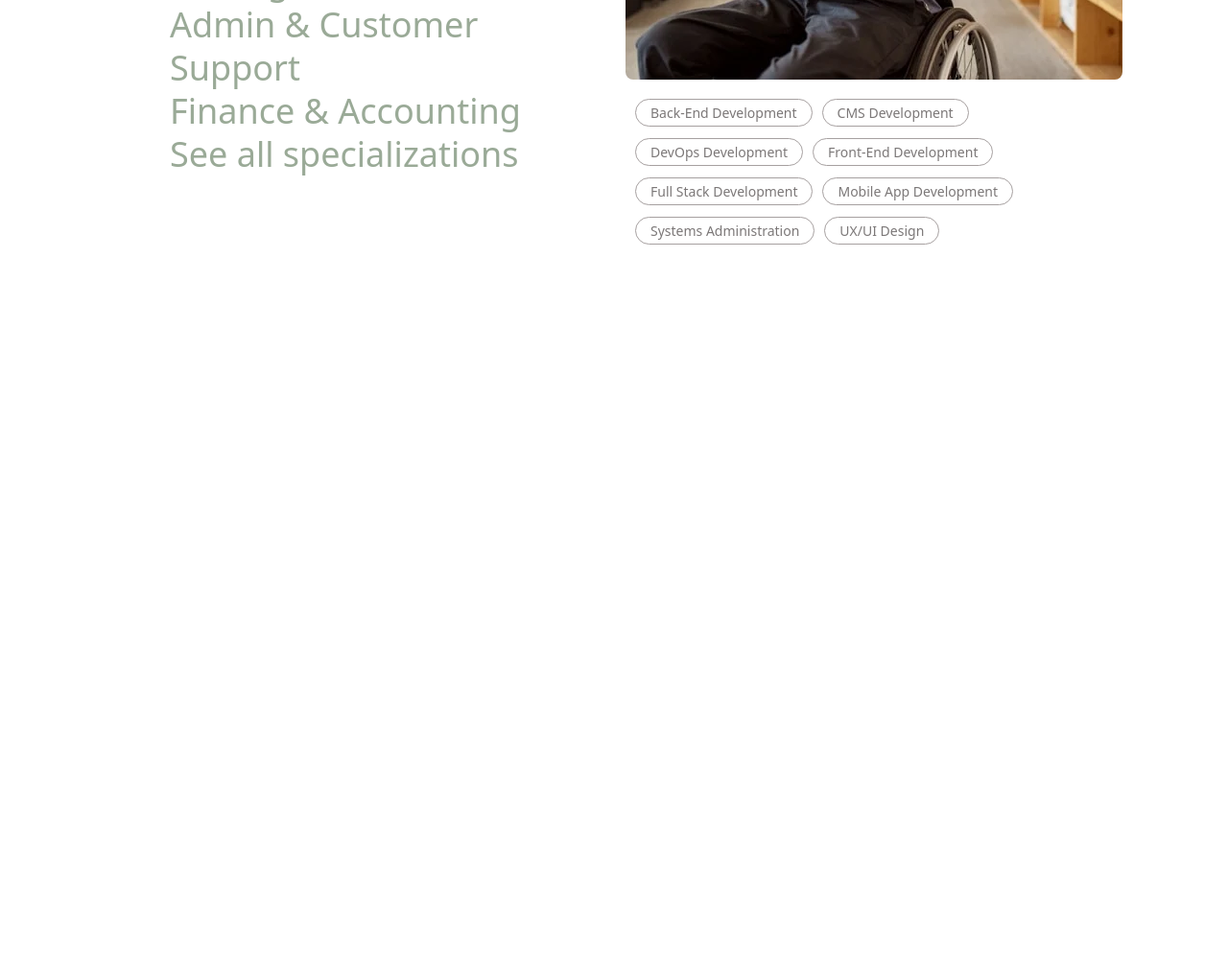
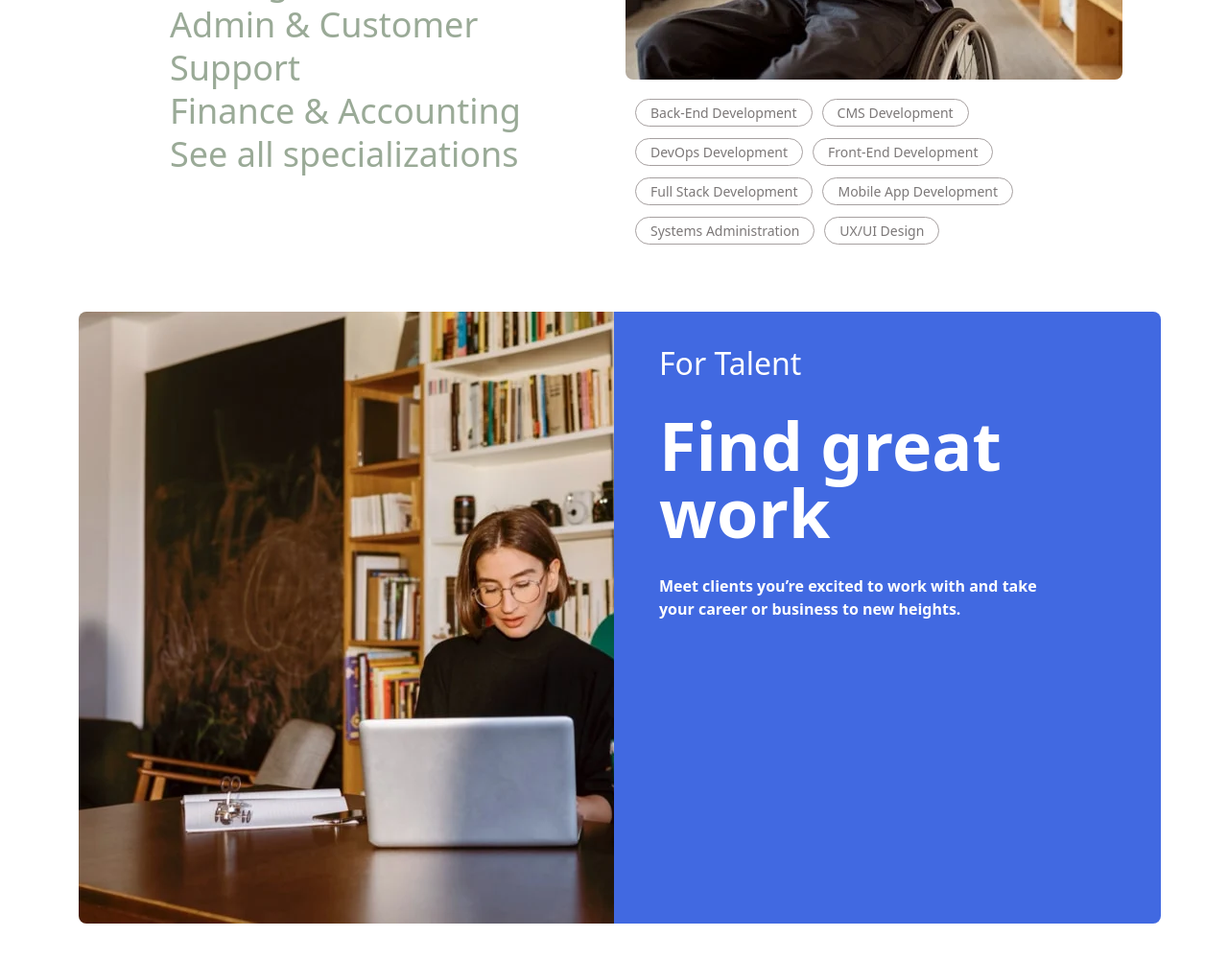
Before and after one commit to MehmoodAlam632/upwork-ui-clone, a plain HTML site: page index.html in a window 1280 px wide. Shown: the part 2484-3485 px from the top of the page at 96% size. Before the commit the page ends 2787 px from the top, so only its background shows below. Drawn offline with Linux system fonts and the light colour scheme.

Commit message:
add work

```diff
--- a/index.html
+++ b/index.html
@@ -668,41 +668,20 @@
             </div>
           </div>
         </div>
-        <!-- <div class="row" style="margin-top: 70px">
-          <div class="col-lg-6">
-            <img
-              style="border-radius: 8px"
-              src="./assets/images/it.webp"
-              alt="Image"
-            />
-          </div>
-          <div class="col-lg-6">
-            <p style="font-size: 72px; line-height: 72px; color: black">
-              Hire a pro <br />
-              for any skill
-            </p>
-            <div
-              class="service-options"
-              style="font-size: 36px; line-height: 45px"
-            >
-              <p style="margin-bottom: 0; color: #14a800">Development & IT</p>
-              <p style="margin-bottom: 0; color: #9aaa97">Design & Creative</p>
-              <p style="margin-bottom: 0; color: #9aaa97">Sales & Marketing</p>
-              <p style="margin-bottom: 0; color: #9aaa97">
-                Writing & Translation
-              </p>
-              <p style="margin-bottom: 0; color: #9aaa97">
-                Admin & Customer Support
-              </p>
-              <p style="margin-bottom: 0; color: #9aaa97">
-                Finance & Accounting
-              </p>
-              <p style="margin-bottom: 0; color: #9aaa97">
-                See all specializations
-              </p>
+        <div class="row" style="margin-top: 70px;">
+
+            <div class="col-6">
+              <img style="border-top-left-radius: 8px; border-bottom-left-radius: 8px;" src="assets/images/find-great-work.webp" width="">
             </div>
-          </div>
-        </div> -->
+            <div class="col-6" style="background-color: royalblue; border-top-right-radius: 8px; border-bottom-right-radius: 8px; margin-left: ;">
+              <div class="my-div" style="color: white; margin-top: 35px; margin-left: 35px;">
+                <h2 style="">For Talent</h2>
+              <h1 style="font-size: 70px; line-height: 70px; margin-top: 30px; font-weight: bold;">Find great <br>
+                work</h1>
+                <p style="margin-top: 30px; font-weight: bold;">Meet clients you’re excited to work with and take <br>
+                  your career or business to new heights.</p>
+              </div>
+            </div>
       </div>
       <footer class="container-fluid my-5">
         <!-- Footer here -->
```
Also changed, not shown: assets/upwork.css (line endings or trailing spaces).
